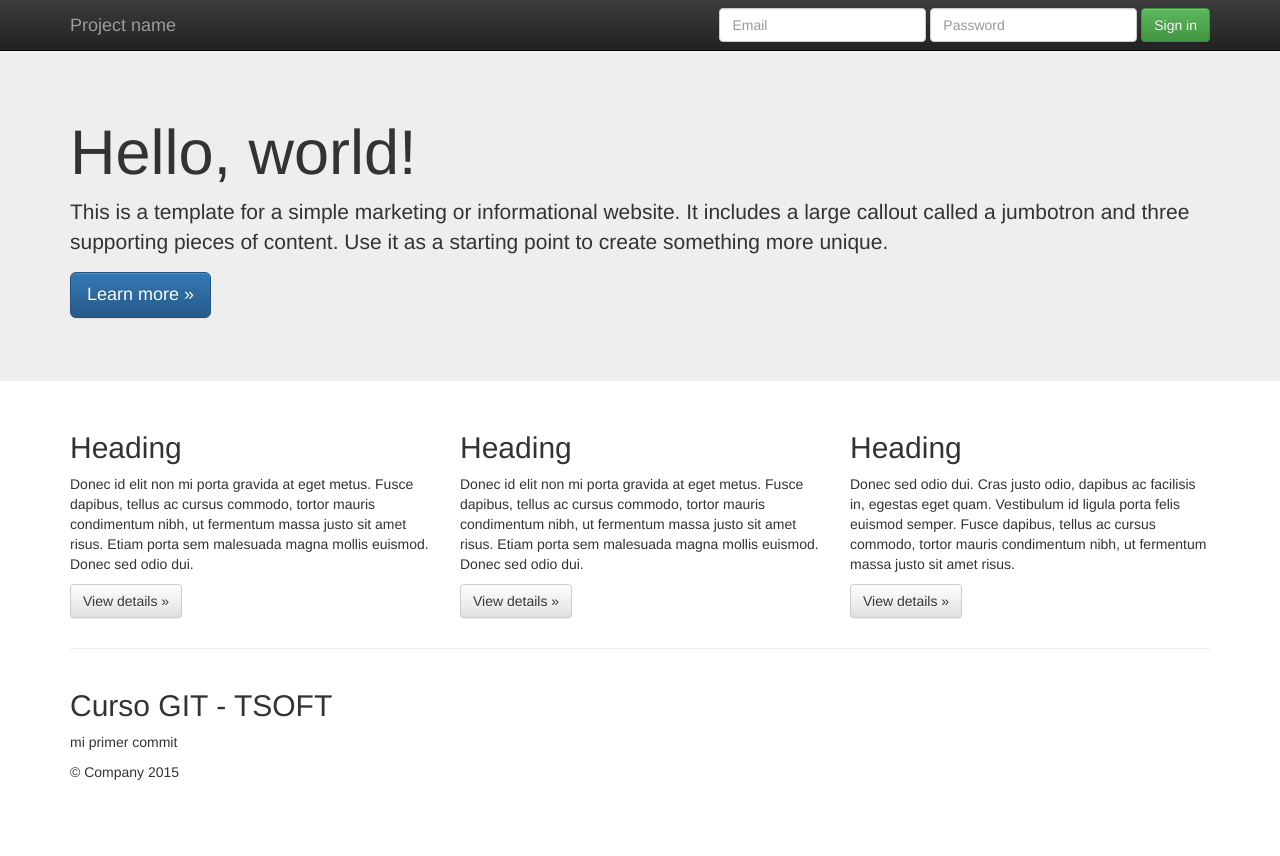
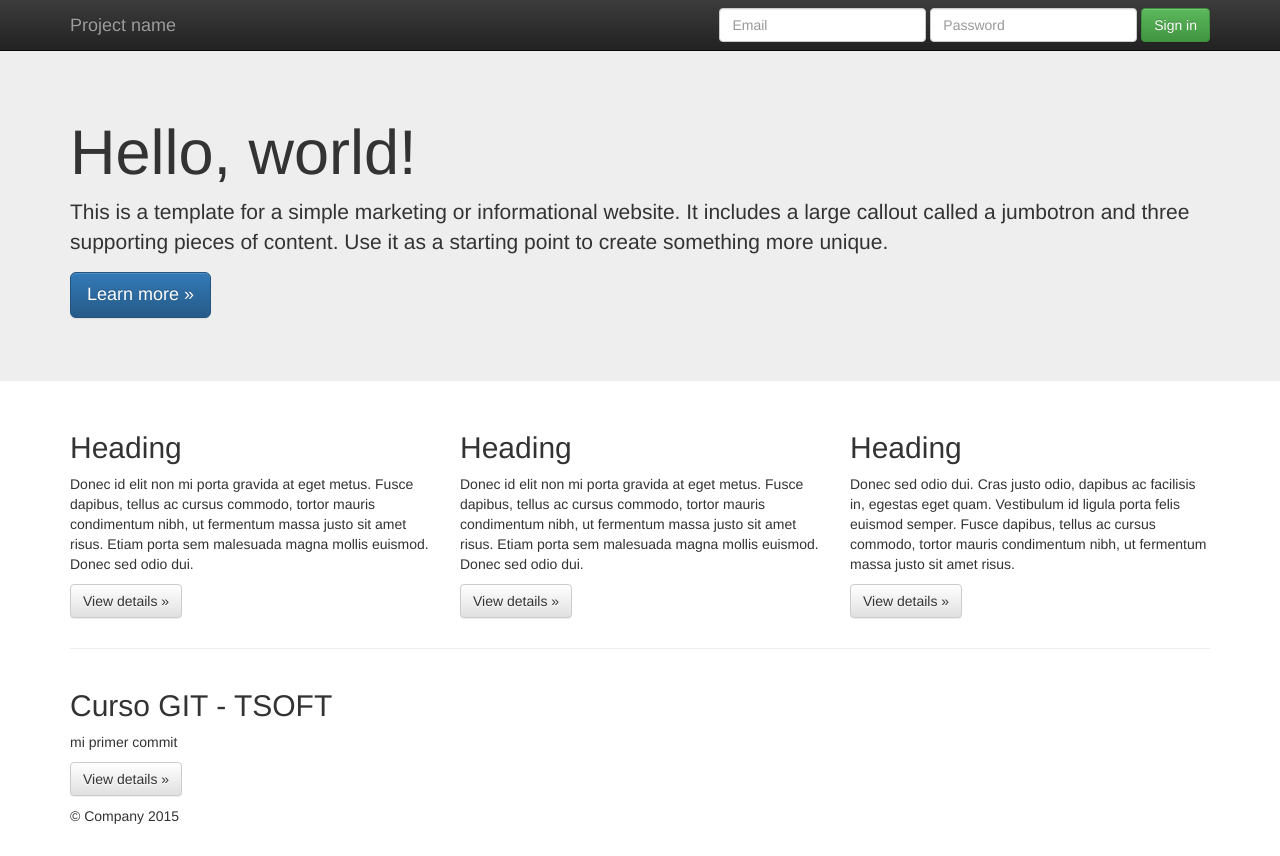
Before and after one commit to LadderSix/Trabajo2_matias_rojas, a plain HTML site: page index.html in a window 1280 px wide. Before the commit the page ends 812 px from the top, so only its background shows below. Drawn offline with nearby package versions, Linux system fonts and the light colour scheme.

Commit message:
agregamos un boton para ver detalles en otra pagina_2

```diff
--- a/index.html
+++ b/index.html
@@ -87,7 +87,7 @@
           <div class="col-md-4">
             <h2>Curso GIT - TSOFT</h2>
             <p>mi primer commit</p>
-
+            <p><a class="btn btn-default" href="#" role="button">View details &raquo;</a></p>
           </div>
         </div>
       </div>
```
